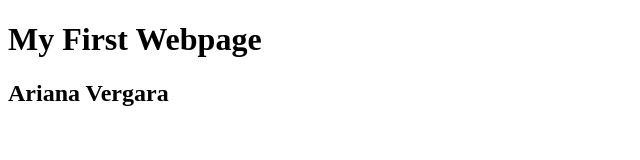
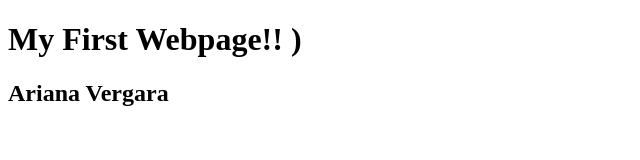
Before and after one commit to avergara14/night-file, a plain HTML site: page index.html in a window 1280 px wide. Shown: the full height of the page, 0-640 px from the left. Drawn offline with Linux system fonts and the light colour scheme.

Commit message:
updated h1 message

```diff
--- a/index.html
+++ b/index.html
@@ -5,7 +5,7 @@
     <meta name="viewport" content="width=device-width, initial-scale=1.0">
     <title>Document</title>
 
-<h1> My First Webpage</h1>
+<h1> My First Webpage!! &#41 </h1>
 <h2>Ariana Vergara</h2>
 <main>
 
```
